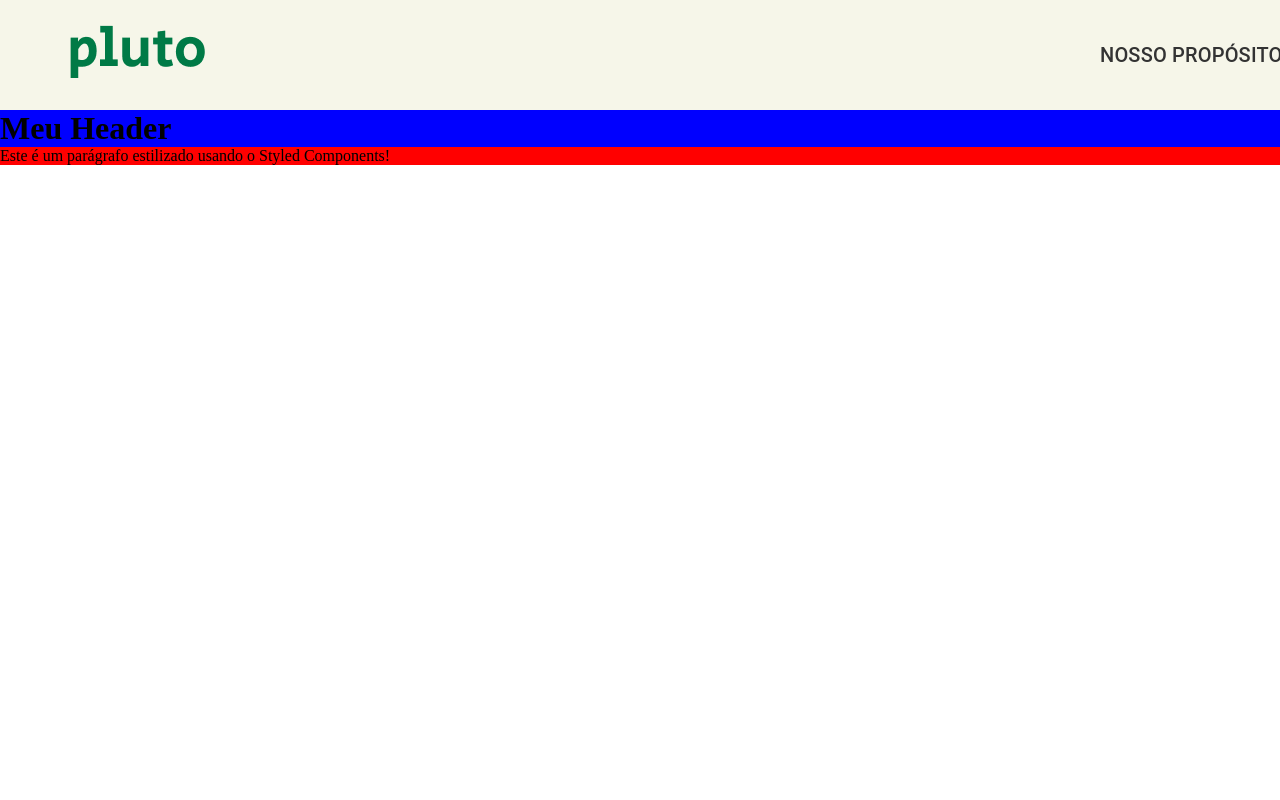
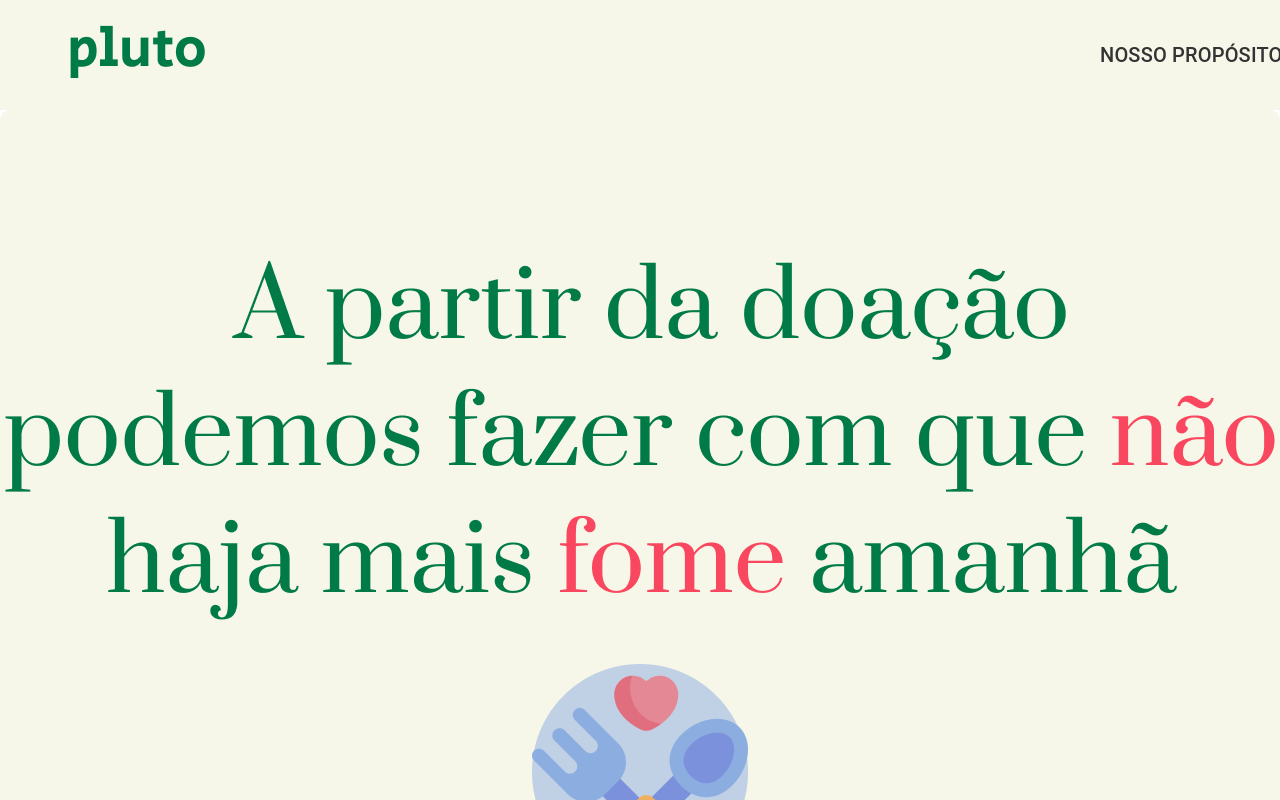
Before and after one commit to IkaroChagas/pluto-react-front, a React (Vite) app: page / in a window 1280 px wide. Shown: the top 800 px of the page. Built offline with nearby package versions, Linux system fonts and the light colour scheme.

Commit message:
Header created

```diff
--- a/src/components/Layout/Header/Header.tsx
+++ b/src/components/Layout/Header/Header.tsx
@@ -1,11 +1,18 @@
 import React from 'react';
-import * as C from './styled'
+import { HeaderContainer, TextContainer, ContainerFood, FoodImage } from './styled'
+import textImg from '../../../assets/text.png';
+import foodImg from '../../../assets/feeding.png';
 
-function Header() {
+const Header: React.FC = () => {
     return (
-        <C.Header>
-            <h1>Meu Header</h1>
-        </C.Header>
+        <HeaderContainer>
+            <TextContainer>
+                <img src={textImg} />
+            </TextContainer>
+            <ContainerFood>
+                <FoodImage src={foodImg} />
+            </ContainerFood>
+        </HeaderContainer>
     );
 }
 
--- a/src/components/Layout/Header/styled.ts
+++ b/src/components/Layout/Header/styled.ts
@@ -1,5 +1,29 @@
 import styled from "styled-components";
 
-export const Header = styled.header`
-    background-color: blue;
+export const HeaderContainer = styled.div`
+    display: flex;
+    flex-direction: column;
+    background: #F6F6E9;
+    border-radius: 10px;
+    padding-top: 150px;
+    padding-bottom: 200px;
 `;
+
+export const TextContainer = styled.div`
+    margin: auto;
+`;
+
+export const ContainerFood = styled.div`
+    display: flex;
+    justify-content: center;
+    align-items: center;
+    height: 100px;
+    width: 150px;
+    margin: auto;
+    padding-top: 40px;
+`;
+
+export const FoodImage = styled.img`
+    display: block;
+    margin: auto;
+`;
```
Also changed, not shown: src/assets/feeding.png (added).
